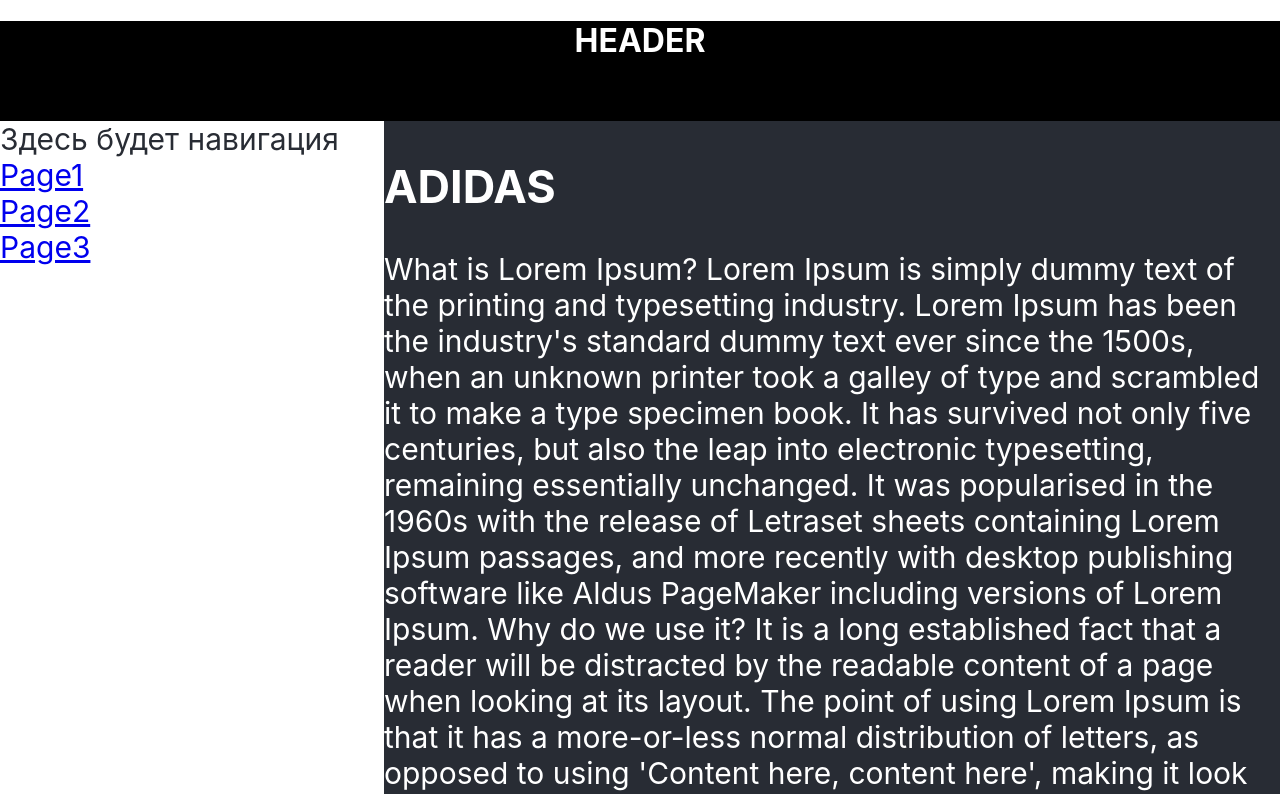
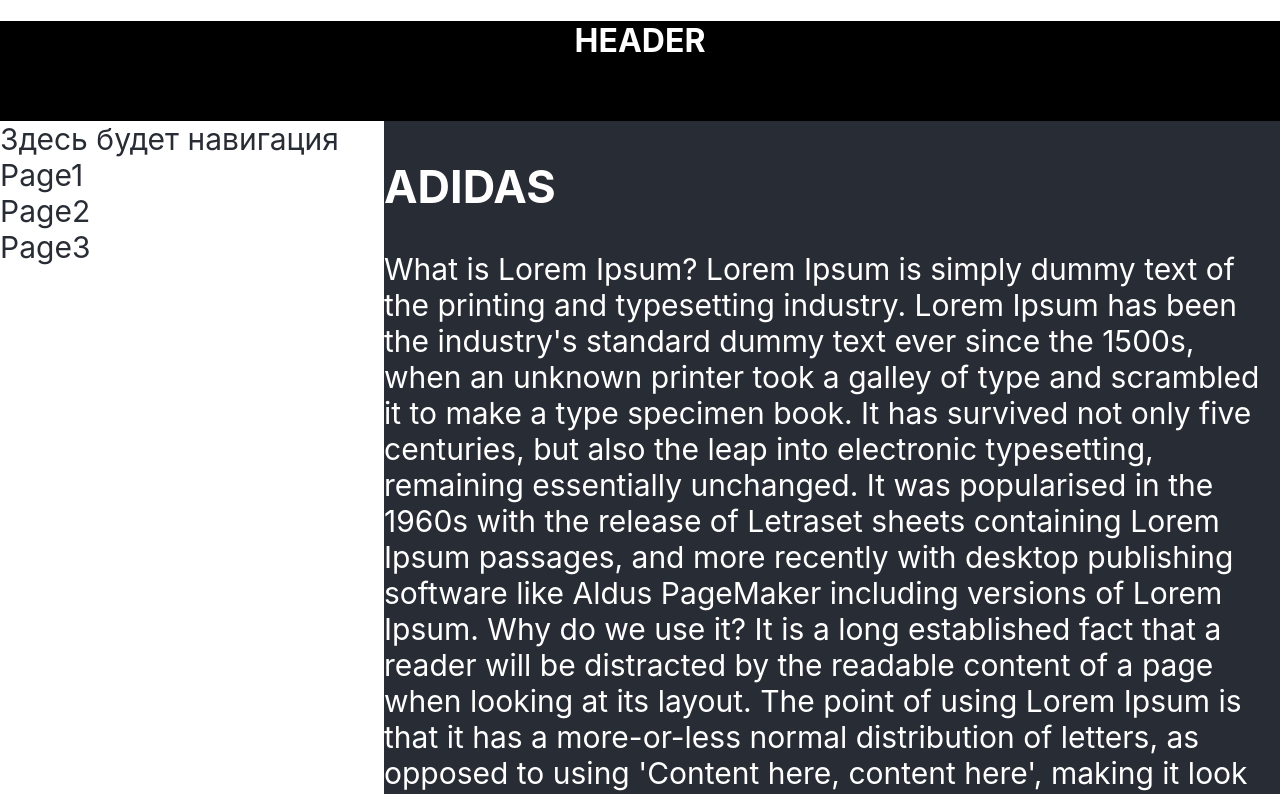
Before and after one commit to victorpobozhny/microtasks, a React (Create React App) app: page /page1 in a window 1280 px wide. Shown: the top 794 px of the page. Built offline with nearby package versions, Linux system fonts and the light colour scheme.

Commit message:
react-router-dom NavLink

```diff
--- a/src/App.tsx
+++ b/src/App.tsx
@@ -18,9 +18,9 @@
             <div className={styles.body}>
                 <div className={styles.nav}>
                     Здесь будет навигация
-                    <div><NavLink to={'/page1'}>Page1</NavLink></div>
-                    <div><NavLink to={'/page2'}>Page2</NavLink></div>
-                    <div><NavLink to={'/page3'}>Page3</NavLink></div>
+                    <div ><NavLink to={'/page1'} className={styles.navLink}>Page1</NavLink></div>
+                    <div ><NavLink to={'/page2'} className={styles.navLink}>Page2</NavLink></div>
+                    <div ><NavLink to={'/page3'} className={styles.navLink}>Page3</NavLink></div>
                 </div>
                 <div className={styles.content}>
                     <Routes>
--- a/src/components/Site.module.css
+++ b/src/components/Site.module.css
@@ -34,3 +34,10 @@
     text-align: center;
     color: white;
 }
+.navLink {
+    text-decoration: none;
+    color: #282c34;
+}
+.navLink:hover {
+    color: #7fb8f1
+}
```
